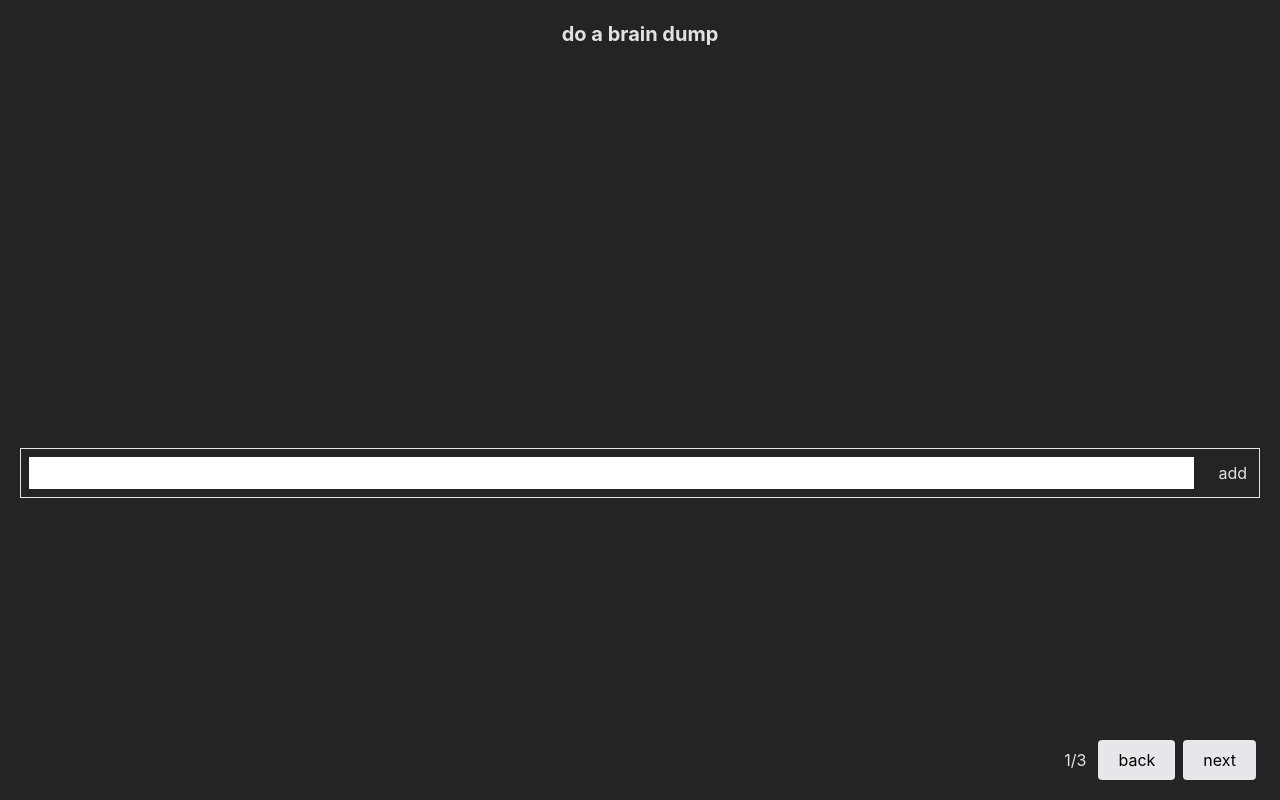
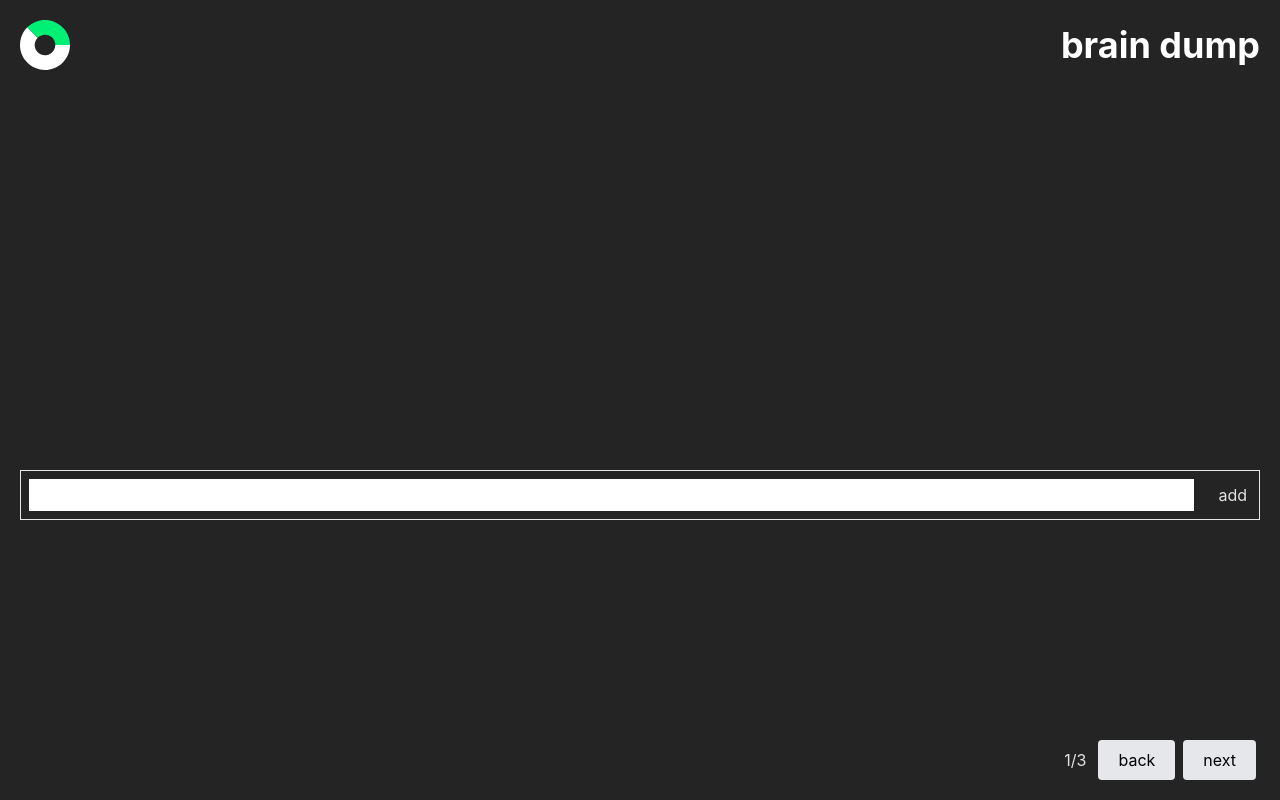
Before and after one commit to AriaHemin/panicModeWeb, a React (Vite) app: page /sessionMaker in a window 1280 px wide. Built offline with nearby package versions, Linux system fonts and the light colour scheme.

Commit message:
added the pages header for the steps

```diff
--- a/src/components/panicModeStep1.jsx
+++ b/src/components/brainDump.jsx
@@ -1,6 +1,7 @@
 import { useState , useRef } from "react"
+import { StepsHeader } from "./stepsHeader"
 
-export function PanicModeStep1(props) {
+export function BrainDump(props) {
     const ref = useRef(null)
     let brainDumpList = props.brainDumpList
     let setBrainDumpList = props.setBrainDumpList
@@ -19,7 +20,7 @@ export function PanicModeStep1(props) {
 
 
         <div className="" >
-            <h1 className="text-xl font-bold">do a brain dump</h1>
+            <StepsHeader step={1} />
             <div className="overflow-y-auto h-96 p-4 m-2 " >{
                     brainDumpList.map((item)=>{
                         return(
--- a/src/components/panicModestep2.jsx
+++ b/src/components/edit.jsx
@@ -1,6 +1,7 @@
 import { useEffect, useState } from "react"
+import { StepsHeader } from "./stepsHeader";
 
-export function PanicModeStep2 (props){
+export function Edit (props){
     let brainDumpList = props.brainDumpList
     let setBrainDumpList = props.setBrainDumpList
     function swapElements(arr, i1, i2) {
@@ -61,7 +62,7 @@ export function PanicModeStep2 (props){
 
     return(
         <div className="" >
-            <h1 className="text-xl font-bold">order the tasks</h1>
+            <StepsHeader step={2} />
             {
                 lol
             }
--- a/src/components/panicModeStep3.jsx
+++ b/src/components/sessionSetting.jsx
@@ -1,9 +1,11 @@
-export function PanicModeStep3 (props){
+import { StepsHeader } from "./stepsHeader"
+
+export function SessionSetting (props){
     let brainDumpList = props.brainDumpList
     let setBrainDumpList = props.setBrainDumpList
     return(
         <div className="" >
-            <h1 className="text-xl font-bold">action time</h1>
+            <StepsHeader step={3}/>
             {
                 brainDumpList.map((item)=>{
                     return(
--- /dev/null
+++ b/src/components/stepsHeader.jsx
@@ -0,0 +1,57 @@
+export function StepsHeader(props){
+    function renderSwitch(step){
+        switch(step) {
+            case 1:
+                return (
+                    <>
+                        <div className="flex items-center justify-center w-[50px] h-[50px]" >
+                            <svg width="50" height="50" viewBox="0 0 50 50" fill="none" xmlns="http://www.w3.org/2000/svg">
+                                <path d="M7.32234 7.32233C4.41523 10.2294 2.26995 13.8086 1.07651 17.7429C-0.116934 21.6771 -0.321687 25.845 0.480384 29.8773C1.28245 33.9095 3.06659 37.6818 5.67476 40.8598C8.28292 44.0379 11.6346 46.5237 15.4329 48.097C19.2313 49.6703 23.359 50.2826 27.4504 49.8796C31.5419 49.4766 35.4709 48.0708 38.8893 45.7867C42.3077 43.5026 45.11 40.4107 47.048 36.7849C48.9861 33.1591 50 29.1113 50 25L35.3078 25C35.3078 26.6951 34.8897 28.3641 34.0907 29.859C33.2916 31.354 32.1361 32.6288 30.7267 33.5706C29.3173 34.5124 27.6973 35.092 26.0104 35.2581C24.3234 35.4243 22.6215 35.1718 21.0554 34.5231C19.4893 33.8744 18.1074 32.8495 17.032 31.5392C15.9566 30.2288 15.221 28.6735 14.8903 27.0109C14.5596 25.3484 14.644 23.6299 15.1361 22.0078C15.6282 20.3857 16.5127 18.9099 17.7113 17.7113L7.32234 7.32233Z" fill="white"/>
+                                <path d="M50 25C50 20.0555 48.5338 15.222 45.7867 11.1107C43.0397 6.99952 39.1352 3.7952 34.5671 1.90301C29.9989 0.0108208 24.9723 -0.484263 20.1227 0.480368C15.2732 1.445 10.8186 3.82602 7.32233 7.32233L17.7113 17.7113C19.1529 16.2697 20.9895 15.288 22.9891 14.8903C24.9886 14.4926 27.0611 14.6967 28.9446 15.4769C30.8281 16.257 32.438 17.5782 33.5706 19.2733C34.7032 20.9684 35.3078 22.9613 35.3078 25H50Z" fill="#00EF75"/>
+                            </svg>
+                        </div>
+                        <div className="h-[50px] flex items-center ">
+                            <div className="font-bold text-4xl text-white " >brain dump</div>
+                        </div>
+                    </>
+                );
+            case 2:
+                return (
+                    <>
+                        <div className="flex items-center justify-center w-[50px] h-[50px]" >
+                            <svg width="50" height="50" viewBox="0 0 50 50" fill="none" xmlns="http://www.w3.org/2000/svg">
+                                <path d="M7.32233 7.32233C3.82602 10.8186 1.445 15.2732 0.480367 20.1227C-0.484263 24.9723 0.0108216 29.9989 1.90301 34.5671C3.7952 39.1352 6.99952 43.0397 11.1107 45.7867C15.222 48.5338 20.0555 50 25 50L25 35.3078C22.9613 35.3078 20.9684 34.7032 19.2733 33.5706C17.5782 32.438 16.257 30.8281 15.4769 28.9446C14.6967 27.0611 14.4926 24.9886 14.8903 22.9891C15.288 20.9895 16.2697 19.1529 17.7113 17.7113L7.32233 7.32233Z" fill="white"/>
+                                <path d="M25 50C29.1113 50 33.1591 48.9861 36.7849 47.048C40.4107 45.11 43.5026 42.3077 45.7867 38.8893C48.0708 35.4709 49.4766 31.5419 49.8796 27.4504C50.2826 23.359 49.6703 19.2312 48.097 15.4329C46.5237 11.6346 44.0379 8.2829 40.8598 5.67474C37.6818 3.06657 33.9095 1.28244 29.8773 0.480368C25.845 -0.321702 21.6771 -0.116948 17.7429 1.07649C13.8086 2.26993 10.2294 4.41522 7.32233 7.32233L17.7113 17.7113C18.9099 16.5127 20.3857 15.6282 22.0078 15.1361C23.6299 14.644 25.3484 14.5596 27.0109 14.8903C28.6735 15.221 30.2288 15.9566 31.5392 17.032C32.8495 18.1074 33.8744 19.4893 34.5231 21.0554C35.1718 22.6215 35.4243 24.3234 35.2581 26.0103C35.092 27.6973 34.5124 29.3172 33.5706 30.7267C32.6288 32.1361 31.354 33.2916 29.859 34.0906C28.3641 34.8897 26.6951 35.3078 25 35.3078L25 50Z" fill="#00EF75"/>
+                            </svg>
+                        </div>
+                        <div className="h-[50px] flex items-center ">
+                            <div className="font-bold text-4xl text-white " >edit</div>
+                        </div>
+                    </>
+                );
+            case 3:
+            return (
+                <>
+                    <div className="flex items-center justify-center w-[50px] h-[50px]" >
+                    <svg width="50" height="50" viewBox="0 0 50 50" fill="none" xmlns="http://www.w3.org/2000/svg">
+                        <path d="M7.32233 7.32233C3.82602 10.8186 1.445 15.2732 0.480367 20.1227C-0.484263 24.9723 0.0108216 29.9989 1.90301 34.5671C3.7952 39.1352 6.99952 43.0397 11.1107 45.7867C15.222 48.5338 20.0555 50 25 50L25 35.3078C22.9613 35.3078 20.9684 34.7032 19.2733 33.5706C17.5782 32.438 16.257 30.8281 15.4769 28.9446C14.6967 27.0611 14.4926 24.9886 14.8903 22.9891C15.288 20.9895 16.2697 19.1529 17.7113 17.7113L7.32233 7.32233Z" fill="white"/>
+                        <path d="M50 25C50 38.8071 38.8071 50 25 50C11.1929 50 0 38.8071 0 25C0 11.1929 11.1929 0 25 0C38.8071 0 50 11.1929 50 25ZM14.6922 25C14.6922 30.6928 19.3072 35.3078 25 35.3078C30.6928 35.3078 35.3078 30.6928 35.3078 25C35.3078 19.3072 30.6928 14.6922 25 14.6922C19.3072 14.6922 14.6922 19.3072 14.6922 25Z" fill="#00EF75"/>
+                    </svg>
+                    </div>
+                    <div className="h-[50px] flex items-center ">
+                        <div className="font-bold text-4xl text-white " >session settings</div>
+                    </div>
+                </>
+            );
+          default:
+            return <h1 className="bg-red-300" >bro {step}</h1>;
+        }
+      }
+    return(
+        <div className="flex justify-between flex-row" >
+            {
+                renderSwitch(props.step)
+            }
+        </div>
+    )
+}
--- /dev/null
+++ b/src/pages/actionPage.jsx
@@ -0,0 +1,9 @@
+
+
+export function ActionPage(){
+
+    return(
+        <div>action time</div>
+    )
+
+}
--- a/src/pages/sessionMaker.jsx
+++ b/src/pages/sessionMaker.jsx
@@ -1,15 +1,16 @@
 import { useEffect, useState } from "react"
 import { useStepper } from "../hooks/useStepper"
-import { PanicModeStep1 } from "../components/panicModeStep1"
-import { PanicModeStep2 } from "../components/panicModestep2"
-import { PanicModeStep3 } from "../components/panicModeStep3"
+import { BrainDump } from "../components/brainDump"
+import { Edit } from "../components/edit"
+import { SessionSetting } from "../components/sessionSetting"
 
 function SessionMaker() {
 	const [brainDumpList, setBrainDumpList] = useState([]);
+    const [step1 , setStep1] = useState()
 	const { currentStep ,step, goNextStep , goPreviousStep , steps} = useStepper([
-        <PanicModeStep1 brainDumpList={brainDumpList} setBrainDumpList={setBrainDumpList} />,
-        <PanicModeStep2  brainDumpList={brainDumpList} setBrainDumpList={setBrainDumpList} />,
-        <PanicModeStep3  brainDumpList={brainDumpList} setBrainDumpList={setBrainDumpList} />
+        <BrainDump  brainDumpList={brainDumpList} setBrainDumpList={setBrainDumpList} />,
+        <Edit  brainDumpList={brainDumpList} setBrainDumpList={setBrainDumpList} />,
+        <SessionSetting  brainDumpList={brainDumpList} setBrainDumpList={setBrainDumpList} />
     ])
 
 
```
